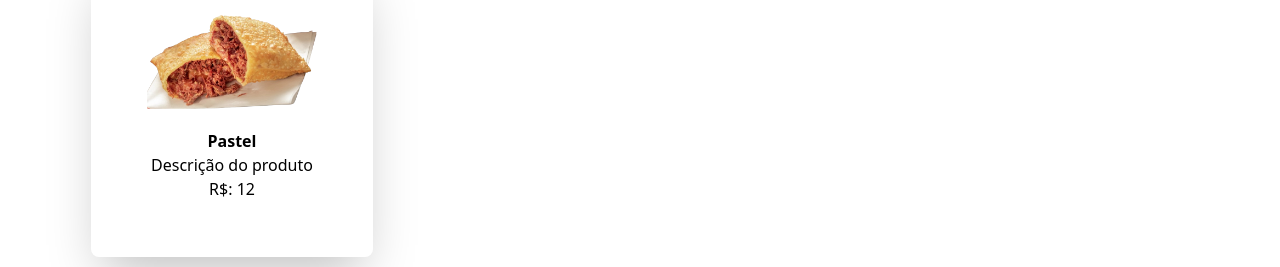
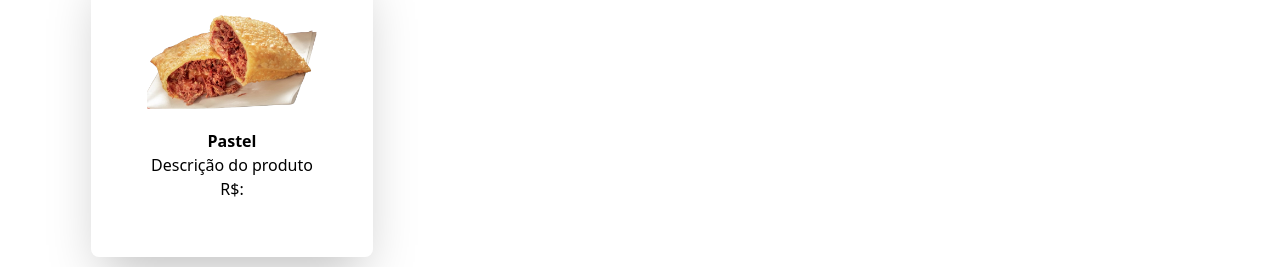
Before and after one commit to FernandesLR/Restaurante, a React (Vite) app in the folder frontend/: page / in a window 1280 px wide. Shown: the part 1586-1853 px from the top of the page. Built offline with nearby package versions, Linux system fonts and the light colour scheme.

Commit message:
rename: renomeia a variavel qtd para preco

```diff
--- a/frontend/src/components/card.jsx
+++ b/frontend/src/components/card.jsx
@@ -1,12 +1,12 @@
 import { useCallback } from 'react';
 import React from 'react';
 
-function Card({ id = 0, img, alt, title, desc, qtd, h = 'h-24', w = '0', addToCart }) {
+function Card({ id = 0, img, alt, title, desc, preco, h = 'h-24', w = '0', addToCart }) {
 
     // Memorizando a função para evitar recriação a cada renderização
     const selecionado = useCallback(() => {
-        addToCart({ id, img, t: title, p: qtd });
-    }, [id, img, title, qtd, addToCart]);  // Apenas recriar se esses valores mudarem
+        addToCart({ id, img, t: title, preco: preco });
+    }, [id, img, title, preco, addToCart]);  // Apenas recriar se esses valores mudarem
 
     return (
         <div className="flex justify-center items-center gap-10 mt-14 w-96 hover:scale-110 transition">
@@ -15,7 +15,7 @@ function Card({ id = 0, img, alt, title, desc, qtd, h = 'h-24', w = '0', addToCa
                     <img src={img} alt={alt} className={`${h} ${w} m-auto`} />
                     <p className="mt-5 font-bold">{title}</p>
                     <p>{desc}</p>
-                    <p>R$: {qtd}</p>
+                    <p>R$: {preco}</p>
                 </div>
             </button>
         </div>
```
